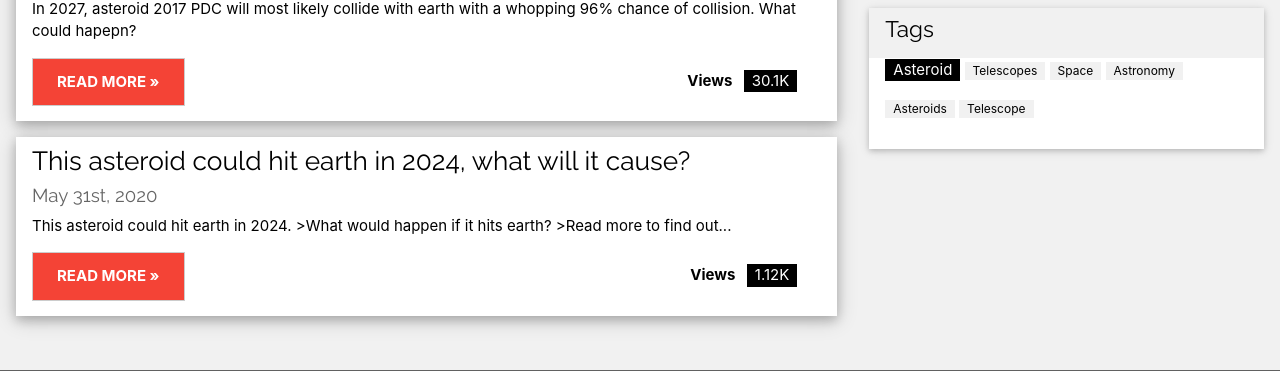
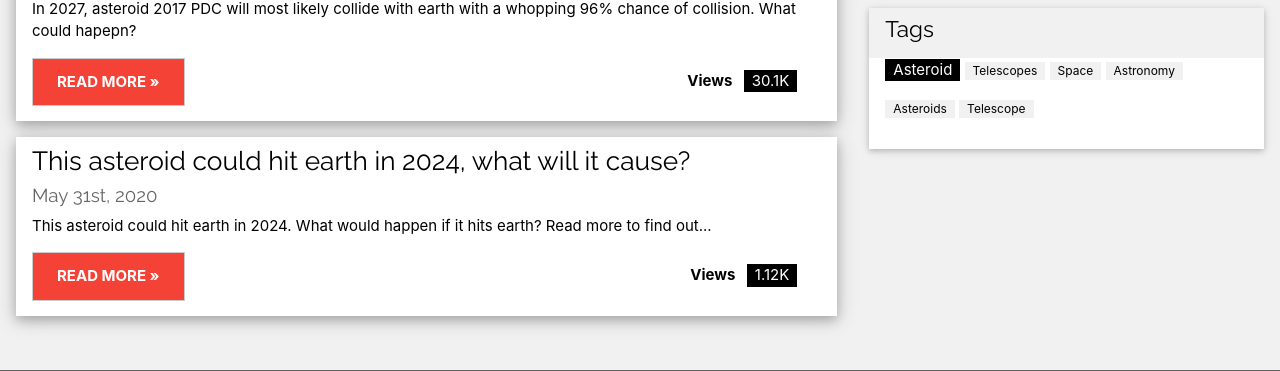
Before and after one commit to PaulMcPython18/AsteroidCollisionSimulator, a Flask app: page /blog in a window 1280 px wide. Shown: the part 749-1120 px from the top of the page. Run offline with Flask 2, Linux system fonts and the light colour scheme; some libraries are stand-ins or nearby versions.

Commit message:
Update blog.html

```diff
--- a/templates/blog.html
+++ b/templates/blog.html
@@ -2,6 +2,7 @@
 <html>
 <title>Asteroid Collision Blog</title>
 <meta name="description" content="An asteroid collision blog primarly based upon asteroids, astronomy, space, science and natural disasters.">
+<link rel="shortcut icon" href="{{ url_for('static', filename='favicon.png') }}">
 <meta charset="UTF-8">
 <meta name="viewport" content="width=device-width, initial-scale=1">
 <link rel="stylesheet" href="https://www.w3schools.com/w3css/4/w3.css">
@@ -98,7 +99,7 @@ and is wrapped around the whole page content, except for the footer in this exam
     </div>
 
     <div class="w3-container">
-      <p>This asteroid could hit earth in 2024. >What would happen if it hits earth? >Read more to find out...</p>
+      <p>This asteroid could hit earth in 2024. What would happen if it hits earth? Read more to find out...</p>
       <div class="w3-row">
         <div class="w3-col m8 s12">
             <p><button class="w3-button w3-padding-large w3-red w3-border"><b><a href="/asteroid-earth" style="color: white;">READ MORE »</a></b></button></p>
```
